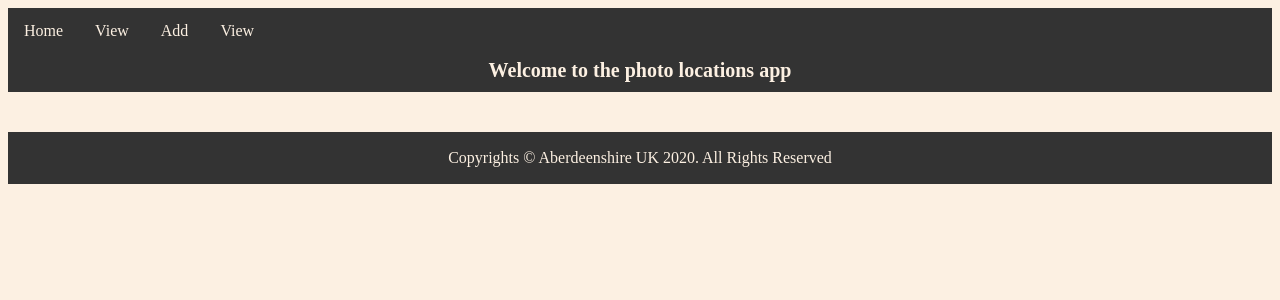
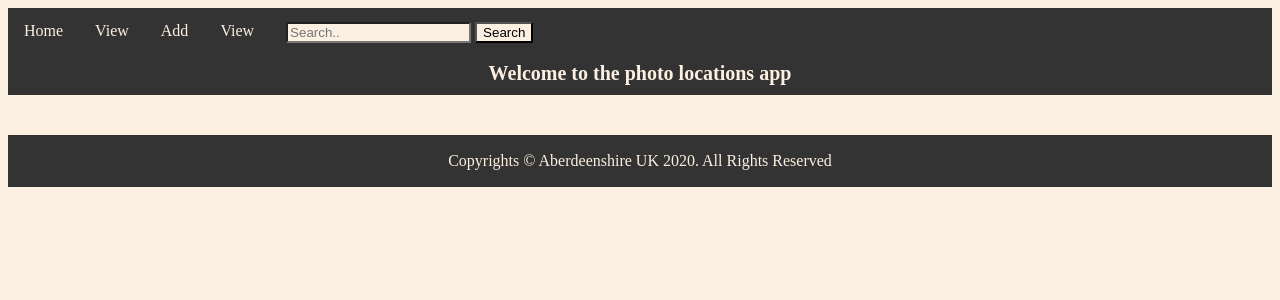
Before and after one commit to Michalju/PhotoApp, a Flask app: page / in a window 1280 px wide. Shown: the top 300 px of the page. Run offline with Flask 2, Linux system fonts and the light colour scheme; data that the repository does not hold is empty; some libraries are stand-ins or nearby versions.

Commit message:
Added search functionality

```diff
--- a/app.py
+++ b/app.py
@@ -1,4 +1,4 @@
-from flask import Flask, render_template
+from flask import Flask, render_template, request
 from controllers.locations_controller import locations_blueprint
 from controllers.countries_controller import countries_blueprint
 import repositories.location_repository as location_repository
@@ -12,5 +12,13 @@ def main():
     locations = location_repository.select_six_random()
     return render_template("locations/index.html", locations = locations, title="Welcome to the photo locations app")
 
+@app.route("/search" , methods=['POST'])
+def search():
+    locations = location_repository.search(request.form['search'])
+
+
+
+    return render_template("locations/index.html", locations = locations, title=f"Search result for: {request.form['search']}")
+
 if __name__ == '__main__':
     app.run()
--- a/controllers/locations_controller.py
+++ b/controllers/locations_controller.py
@@ -39,7 +39,6 @@ def locations_delete():
     location_repository.delete(request.form['location_id'])
     return redirect('/locations/view')
 
-
 @locations_blueprint.route("/locations/edit", methods=['POST'])
 def locations_edit():
     location=location_repository.select(request.form['location_id'])
--- a/repositories/location_repository.py
+++ b/repositories/location_repository.py
@@ -114,3 +114,22 @@ def to_be_visited():
         locations.append(location)
     # return the result
     return locations
+
+def search(name):
+    locations = []
+    # create sql query without values
+    sql = """SELECT locations.* FROM locations
+            INNER JOIN countries ON locations.country_id = countries.id
+            INNER JOIN continents ON countries.continent_id = continents.id
+            WHERE continents.name = %s OR countries.name = %s OR locations.name = %s"""
+    # create list with values required by sql query
+    values = [name, name, name]
+    # execute sql query
+    results = run_sql(sql, values)
+    for result in results:
+        location = Location(result["name"], result["description"], result["visited"], country_repository.select(result['country_id']),result["id"])
+        locations.append(location)
+    # convert return which is a single element list of dictionaries into a continent object
+    #location = Location(result["name"], result["description"], result["visited"], country_repository.select(result['country_id']),result["id"])
+    # return the result
+    return locations
--- a/static/css/navigation_bar.css
+++ b/static/css/navigation_bar.css
@@ -29,7 +29,7 @@ ul {
   .dropdown-content {
     display: none;
     position: absolute;
-    background-color: #f9f9f9;
+    background-color: #fcf0e2;
     min-width: 160px;
     box-shadow: 0px 8px 16px 0px rgba(0,0,0,0.2);
     z-index: 1;
@@ -48,3 +48,18 @@ ul {
   .dropdown:hover .dropdown-content {
     display: block;
   }
+
+  .search-container {
+    vertical-align: middle;
+    padding: 14px 16px;
+    text-decoration: none;
+  }
+
+.search-container button, input {
+    background: #fcf0e2;
+    cursor: pointer;
+  }
+
+.search-container button:hover {
+    background: #ccc;
+  }
--- a/templates/base.html
+++ b/templates/base.html
@@ -38,6 +38,12 @@
                     <a href="/locations/view">Locations</a>
                 </div>
             </li>
+            <li class="search-container">
+                <form action="/search" method="POST">
+                    <input type="text" placeholder="Search.." name="search">
+                    <button type="submit">Search</button>
+                </form>
+            </li>
         </ul>
 
     </header>
--- a/templates/locations/index.html
+++ b/templates/locations/index.html
@@ -1,6 +1,7 @@
 {% extends 'base.html' %}
 
 {% block content %}
+
 <div class="grid-container">
     {% for location in locations  %}
     <div class="card">
```
